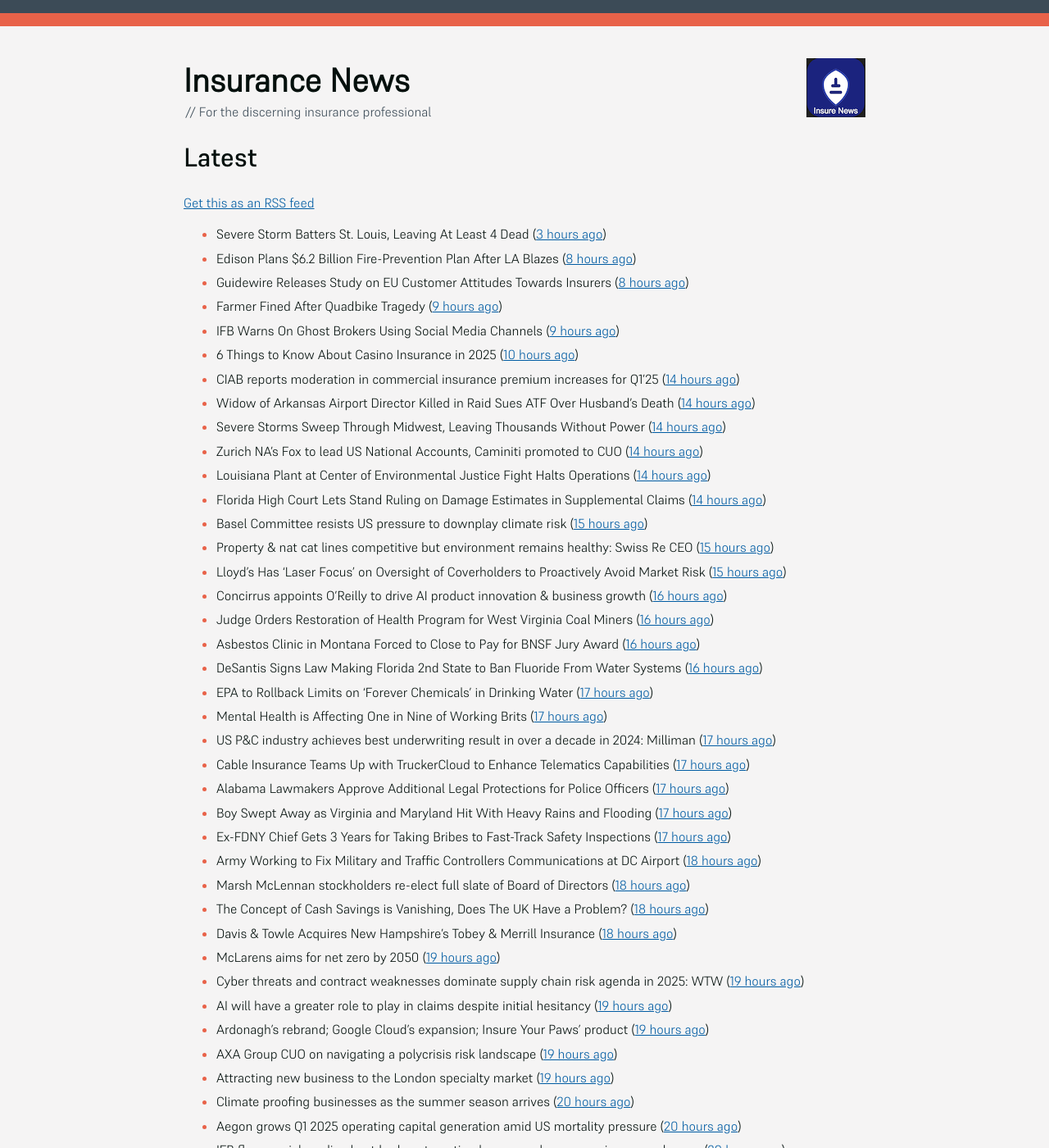
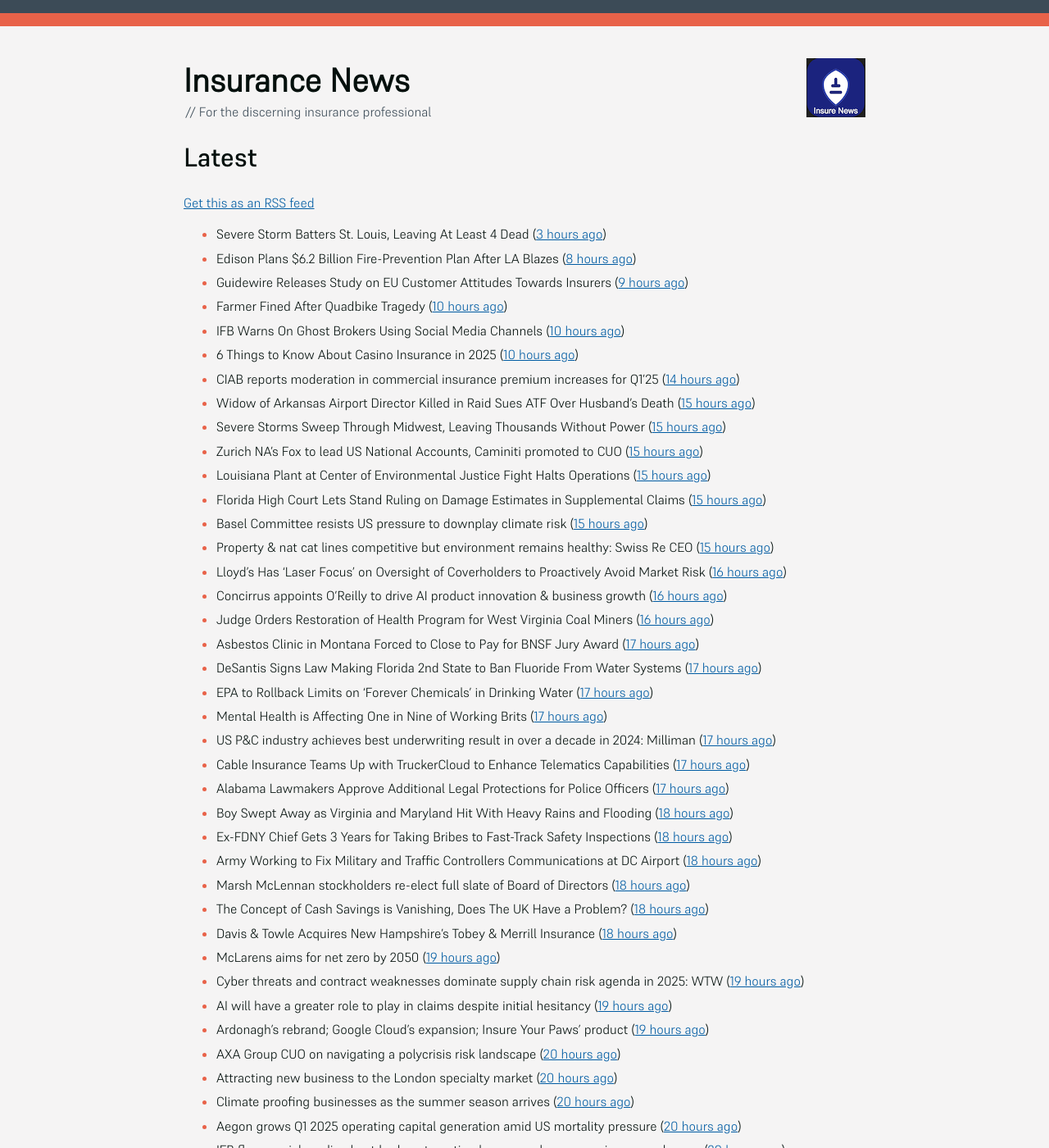
Before and after one commit to mat-0/feeds.thechels.uk, a Jekyll site: the page built from index.md, in a window 1280 px wide and 1400 px high. Shown: the whole window at 82% size. Built offline with Jekyll 4.4.1, drawn with Linux system fonts in a browser that asks for light colours; some of the changed text lies outside the part shown.

Commit message:
New Feed

```diff
--- a/index.md
+++ b/index.md
@@ -10,30 +10,30 @@ description: Latest Updates
 <!-- news_marker starts -->
 - Severe Storm Batters St. Louis, Leaving At Least 4 Dead ([3 hours ago](https://www.insurancejournal.com/news/midwest/2025/05/16/824121.htm))
 - Edison Plans $6.2 Billion Fire-Prevention Plan After LA Blazes ([8 hours ago](https://www.insurancejournal.com/news/west/2025/05/16/824114.htm))
-- Guidewire Releases Study on EU Customer Attitudes Towards Insurers ([8 hours ago](https://insurance-edge.net/2025/05/16/guidewire-releases-study-on-eu-customer-attitudes-towards-insurers/))
-- Farmer Fined After Quadbike Tragedy ([9 hours ago](https://insurance-edge.net/2025/05/16/farmer-fined-after-quadbike-tragedy/))
-- IFB Warns On Ghost Brokers Using Social Media Channels ([9 hours ago](https://insurance-edge.net/2025/05/16/ifb-warns-on-ghost-brokers-using-social-media-channels/))
+- Guidewire Releases Study on EU Customer Attitudes Towards Insurers ([9 hours ago](https://insurance-edge.net/2025/05/16/guidewire-releases-study-on-eu-customer-attitudes-towards-insurers/))
+- Farmer Fined After Quadbike Tragedy ([10 hours ago](https://insurance-edge.net/2025/05/16/farmer-fined-after-quadbike-tragedy/))
+- IFB Warns On Ghost Brokers Using Social Media Channels ([10 hours ago](https://insurance-edge.net/2025/05/16/ifb-warns-on-ghost-brokers-using-social-media-channels/))
 - 6 Things to Know About Casino Insurance in 2025 ([10 hours ago](https://insurance-edge.net/2025/05/16/6-things-to-know-about-casino-insurance-in-2025/))
 - CIAB reports moderation in commercial insurance premium increases for Q1’25 ([14 hours ago](https://www.reinsurancene.ws/ciab-reports-moderation-in-commercial-insurance-premium-increases-for-q125/))
-- Widow of Arkansas Airport Director Killed in Raid Sues ATF Over Husband’s Death ([14 hours ago](https://www.insurancejournal.com/news/southcentral/2025/05/16/824097.htm))
-- Severe Storms Sweep Through Midwest, Leaving Thousands Without Power ([14 hours ago](https://www.insurancejournal.com/news/midwest/2025/05/16/824092.htm))
-- Zurich NA’s Fox to lead US National Accounts, Caminiti promoted to CUO ([14 hours ago](https://www.reinsurancene.ws/zurich-nas-fox-to-lead-us-national-accounts-caminiti-promoted-to-cuo/))
-- Louisiana Plant at Center of Environmental Justice Fight Halts Operations ([14 hours ago](https://www.insurancejournal.com/news/southcentral/2025/05/16/824085.htm))
-- Florida High Court Lets Stand Ruling on Damage Estimates in Supplemental Claims ([14 hours ago](https://www.insurancejournal.com/news/southeast/2025/05/16/824076.htm))
+- Widow of Arkansas Airport Director Killed in Raid Sues ATF Over Husband’s Death ([15 hours ago](https://www.insurancejournal.com/news/southcentral/2025/05/16/824097.htm))
+- Severe Storms Sweep Through Midwest, Leaving Thousands Without Power ([15 hours ago](https://www.insurancejournal.com/news/midwest/2025/05/16/824092.htm))
+- Zurich NA’s Fox to lead US National Accounts, Caminiti promoted to CUO ([15 hours ago](https://www.reinsurancene.ws/zurich-nas-fox-to-lead-us-national-accounts-caminiti-promoted-to-cuo/))
+- Louisiana Plant at Center of Environmental Justice Fight Halts Operations ([15 hours ago](https://www.insurancejournal.com/news/southcentral/2025/05/16/824085.htm))
+- Florida High Court Lets Stand Ruling on Damage Estimates in Supplemental Claims ([15 hours ago](https://www.insurancejournal.com/news/southeast/2025/05/16/824076.htm))
 - Basel Committee resists US pressure to downplay climate risk ([15 hours ago](https://www.dig-in.com/articles/basel-committee-resists-us-pressure-to-downplay-climate-risk))
 - Property & nat cat lines competitive but environment remains healthy: Swiss Re CEO ([15 hours ago](https://www.reinsurancene.ws/property-nat-cat-lines-competitive-but-environment-remains-healthy-swiss-re-ceo/))
-- Lloyd’s Has ‘Laser Focus’ on Oversight of Coverholders to Proactively Avoid Market Risk ([15 hours ago](https://www.insurancejournal.com/news/international/2025/05/16/824065.htm))
+- Lloyd’s Has ‘Laser Focus’ on Oversight of Coverholders to Proactively Avoid Market Risk ([16 hours ago](https://www.insurancejournal.com/news/international/2025/05/16/824065.htm))
 - Concirrus appoints O’Reilly to drive AI product innovation & business growth ([16 hours ago](https://www.reinsurancene.ws/concirrus-appoints-oreilly-to-drive-ai-product-innovation-business-growth/))
 - Judge Orders Restoration of Health Program for West Virginia Coal Miners ([16 hours ago](https://www.insurancejournal.com/news/southeast/2025/05/16/824060.htm))
-- Asbestos Clinic in Montana Forced to Close to Pay for BNSF Jury Award ([16 hours ago](https://www.insurancejournal.com/news/west/2025/05/16/824055.htm))
-- DeSantis Signs Law Making Florida 2nd State to Ban Fluoride From Water Systems ([16 hours ago](https://www.insurancejournal.com/news/southeast/2025/05/16/824051.htm))
+- Asbestos Clinic in Montana Forced to Close to Pay for BNSF Jury Award ([17 hours ago](https://www.insurancejournal.com/news/west/2025/05/16/824055.htm))
+- DeSantis Signs Law Making Florida 2nd State to Ban Fluoride From Water Systems ([17 hours ago](https://www.insurancejournal.com/news/southeast/2025/05/16/824051.htm))
 - EPA to Rollback Limits on ‘Forever Chemicals’ in Drinking Water ([17 hours ago](https://www.insurancejournal.com/news/national/2025/05/16/824047.htm))
 - Mental Health is Affecting One in Nine of Working Brits ([17 hours ago](https://insurance-edge.net/2025/05/16/mental-health-is-affecting-one-in-nine-of-working-brits/))
 - US P&C industry achieves best underwriting result in over a decade in 2024: Milliman ([17 hours ago](https://www.reinsurancene.ws/us-pc-industry-achieves-best-underwriting-result-in-over-a-decade-in-2024-milliman/))
 - Cable Insurance Teams Up with TruckerCloud to Enhance Telematics Capabilities ([17 hours ago](https://www.insurtechinsights.com/cable-insurance-teams-up-with-truckercloud-to-enhance-telematics-capabilities/))
 - Alabama Lawmakers Approve Additional Legal Protections for Police Officers ([17 hours ago](https://www.insurancejournal.com/news/southeast/2025/05/16/824044.htm))
-- Boy Swept Away as Virginia and Maryland Hit With Heavy Rains and Flooding ([17 hours ago](https://www.insurancejournal.com/news/east/2025/05/16/824034.htm))
-- Ex-FDNY Chief Gets 3 Years for Taking Bribes to Fast-Track Safety Inspections ([17 hours ago](https://www.insurancejournal.com/news/east/2025/05/16/824030.htm))
+- Boy Swept Away as Virginia and Maryland Hit With Heavy Rains and Flooding ([18 hours ago](https://www.insurancejournal.com/news/east/2025/05/16/824034.htm))
+- Ex-FDNY Chief Gets 3 Years for Taking Bribes to Fast-Track Safety Inspections ([18 hours ago](https://www.insurancejournal.com/news/east/2025/05/16/824030.htm))
 - Army Working to Fix Military and Traffic Controllers Communications at DC Airport ([18 hours ago](https://www.insurancejournal.com/news/east/2025/05/16/824024.htm))
 - Marsh McLennan stockholders re-elect full slate of Board of Directors ([18 hours ago](https://www.reinsurancene.ws/marsh-mclennan-stockholders-re-elect-full-slate-of-board-of-directors/))
 - The Concept of Cash Savings is Vanishing, Does The UK Have a Problem? ([18 hours ago](https://insurance-edge.net/2025/05/16/the-concept-of-cash-savings-is-vanishing-does-the-uk-have-a-problem/))
@@ -42,8 +42,8 @@ description: Latest Updates
 - Cyber threats and contract weaknesses dominate supply chain risk agenda in 2025: WTW ([19 hours ago](https://www.reinsurancene.ws/cyber-threats-and-contract-weaknesses-dominate-supply-chain-risk-agenda-in-2025-wtw/))
 - AI will have a greater role to play in claims despite initial hesitancy ([19 hours ago](https://www.postonline.co.uk/broker/7957769/ai-will-have-a-greater-role-to-play-in-claims-despite-initial-hesitancy))
 - Ardonagh’s rebrand; Google Cloud’s expansion; Insure Your Paws’ product ([19 hours ago](https://www.postonline.co.uk/news/7957764/ardonaghs-rebrand-google-clouds-expansion-insure-your-paws-product))
-- AXA Group CUO on navigating a polycrisis risk landscape ([19 hours ago](https://www.insurancebusinessmag.com/uk/news/breaking-news/axa-group-cuo-on-navigating-a-polycrisis-risk-landscape-535921.aspx))
-- Attracting new business to the London specialty market ([19 hours ago](https://www.insurancebusinessmag.com/uk/news/breaking-news/attracting-new-business-to-the-london-specialty-market-535974.aspx))
+- AXA Group CUO on navigating a polycrisis risk landscape ([20 hours ago](https://www.insurancebusinessmag.com/uk/news/breaking-news/axa-group-cuo-on-navigating-a-polycrisis-risk-landscape-535921.aspx))
+- Attracting new business to the London specialty market ([20 hours ago](https://www.insurancebusinessmag.com/uk/news/breaking-news/attracting-new-business-to-the-london-specialty-market-535974.aspx))
 - Climate proofing businesses as the summer season arrives ([20 hours ago](https://www.insurancebusinessmag.com/uk/news/catastrophe/climate-proofing-businesses-as-the-summer-season-arrives-535973.aspx))
 - Aegon grows Q1 2025 operating capital generation amid US mortality pressure ([20 hours ago](https://www.insurancebusinessmag.com/uk/news/breaking-news/aegon-grows-q1-2025-operating-capital-generation-amid-us-mortality-pressure-535972.aspx))
 - IFB flags social media ghost brokers targeting learner and young car insurance buyers ([20 hours ago](https://www.insurancebusinessmag.com/uk/news/auto-motor/ifb-flags-social-media-ghost-brokers-targeting-learner-and-young-car-insurance-buyers-535971.aspx))
```
Also changed, not shown: other parts of index.md (+8 -8 lines).
